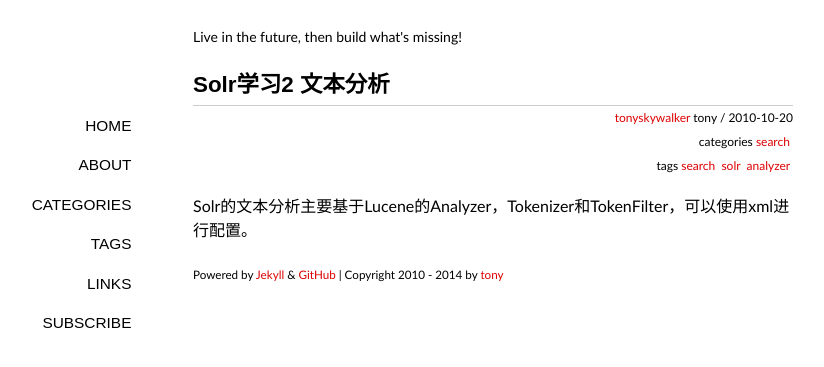
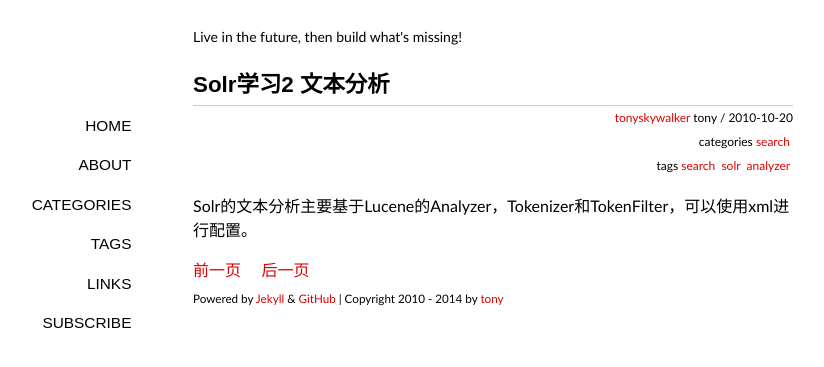
Before and after one commit to tonyskywalker/tonyskywalker.github.io, a Jekyll site: the page built from _posts/2010-10-20-solr-tutorials-2-text-analyzer.md, in a window 1280 px wide. Shown: the top 367 px of the page, without its empty margins (147-971 px from the left). Built offline with Jekyll 4.4.1, drawn with Linux system fonts in a browser that asks for light colours; some web fonts are replaced; Markdown is read by kramdown in place of the engine named in the settings; comment, search, counter and statistics services are not loaded.

Commit message:
add page-nav

```diff
--- a/_layouts/cn_post.html
+++ b/_layouts/cn_post.html
@@ -37,4 +37,10 @@
 {{ content }}
 </section>
 
+<span>
+<a {% if page.previous %} href="{{ site.url }}{{ page.previous.url }}" class="pageNav"{% endif %} {% unless page.previous %} class="pageNavInvalid" {% endunless %} >前一页</a>
+&nbsp;&nbsp;&nbsp;
+<a {% if page.next %} href="{{ site.url }}{{ page.next.url }}" class="pageNav"{% endif %} {% unless page.next %} class="pageNavInvalid" {% endunless %} >后一页</a>
+</span>
+
 {% include cn_comments.md %}
--- a/_layouts/post.html
+++ b/_layouts/post.html
@@ -39,7 +39,7 @@
 
 <span>
 <a {% if page.previous %} href="{{ site.url }}{{ page.previous.url }}" class="pageNav"{% endif %} {% unless page.previous %} class="pageNavInvalid" {% endunless %} >Previous</a>
-&nbsp;&nbps;&nbsp;
+&nbsp;&nbsp;&nbsp;
 <a {% if page.next %} href="{{ site.url }}{{ page.next.url }}" class="pageNav"{% endif %} {% unless page.next %} class="pageNavInvalid" {% endunless %} >Next</a>
 </span>
 
```
